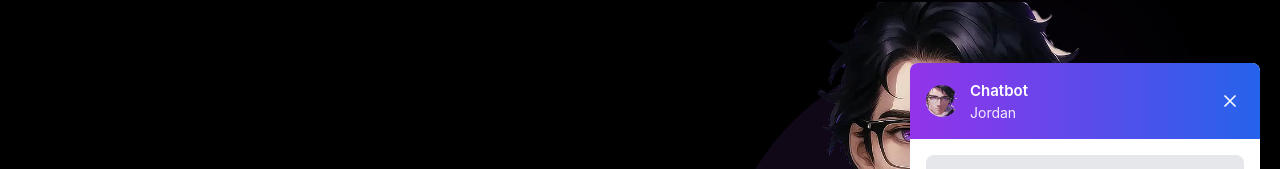
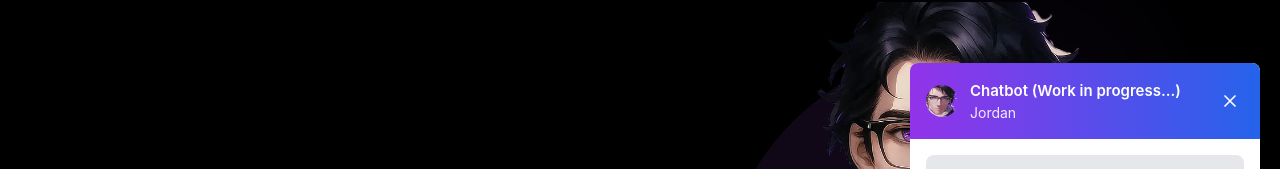
Before and after one commit to MysticKarax/portfolio, a Vue app: page / in a window 1280 px wide. Both pictures are taken after a click on the button "Toggle Chat". Shown: the part 207-376 px from the top of the page. Built offline with nearby package versions, Linux system fonts and the light colour scheme.

Commit message:
fix(ChatBot): update chatbot header to indicate work in progress

```diff
--- a/src/components/ui/ChatBot.vue
+++ b/src/components/ui/ChatBot.vue
@@ -13,7 +13,7 @@
         <div class="flex items-center">
           <img src="/chat.png" alt="Jordan" class="w-8 h-8 rounded-full mr-3" />
           <div>
-            <h4 class="font-semibold">Chatbot</h4>
+            <h4 class="font-semibold">Chatbot (Work in progress...)</h4>
             <p class="text-sm opacity-90">Jordan</p>
           </div>
         </div>
```
